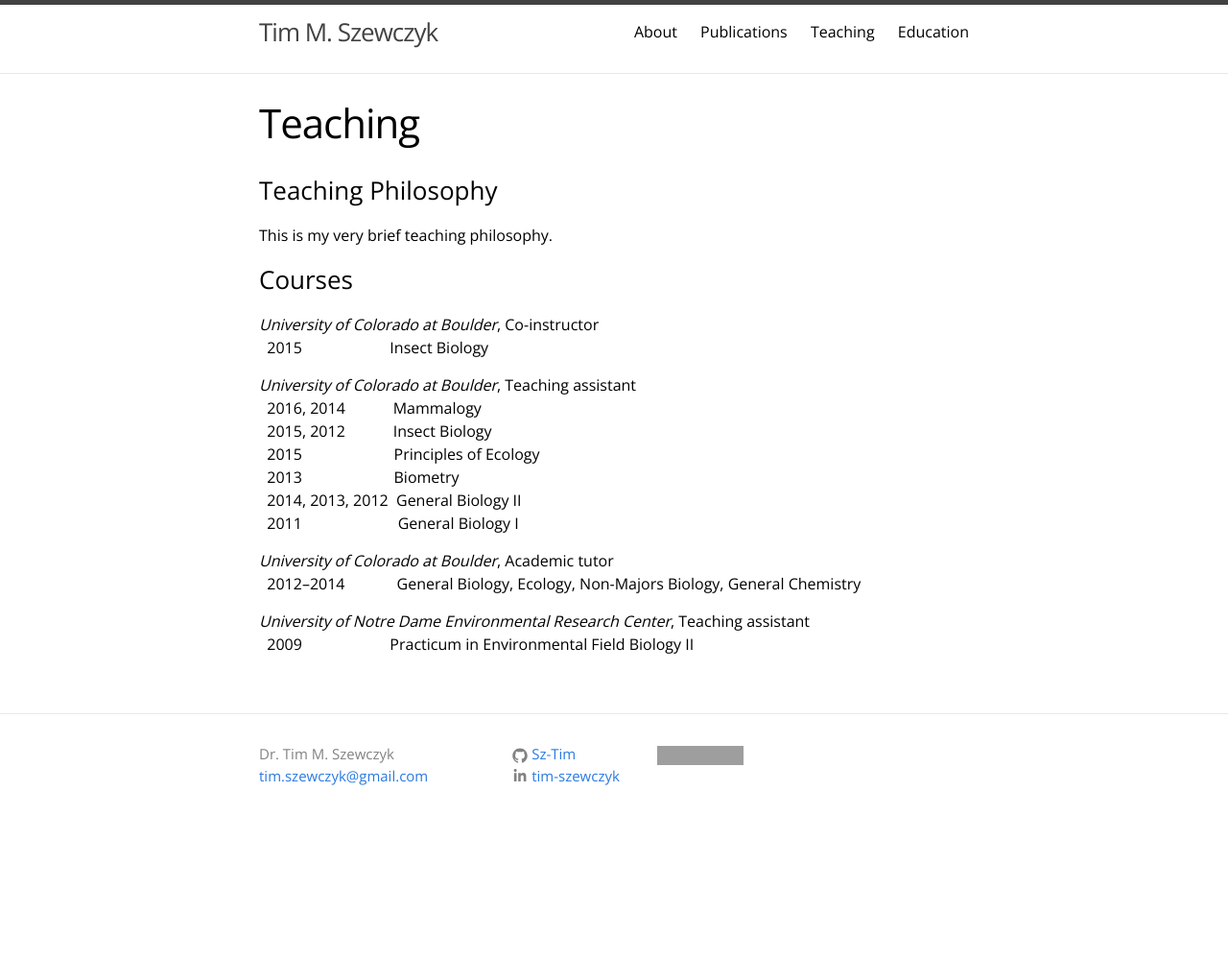
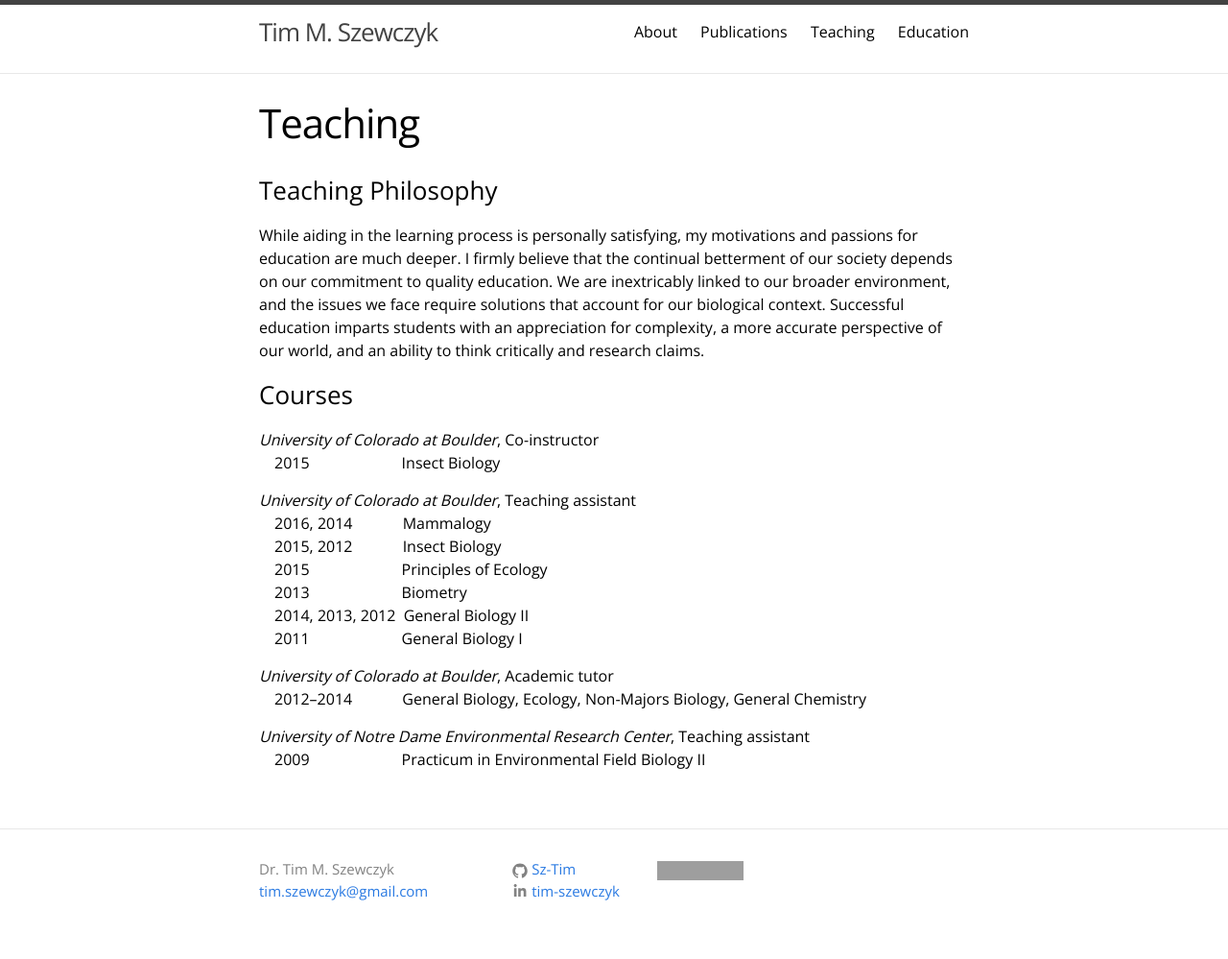
Before and after one commit to Sz-Tim/Sz-Tim.github.io, a Jekyll site: the page built from teaching.md, in a window 1280 px wide. Shown: the whole page at 96% size. Built offline with Jekyll 4.4.1, drawn with Linux system fonts in a browser that asks for light colours; before the commit the page ends 900 px from its top, so only the background shows below that; grey boxes are pictures that could not be loaded.

Commit message:
changing formatting

```diff
--- a/teaching.md
+++ b/teaching.md
@@ -6,27 +6,27 @@ weight: 3
 ---
 
 ### Teaching Philosophy
-This is my very brief teaching philosophy.
+While aiding in the learning process is personally satisfying, my motivations and passions for education are much deeper. I firmly believe that the continual betterment of our society depends on our commitment to quality education. We are inextricably linked to our broader environment, and the issues we face require solutions that account for our biological context. Successful education imparts students with an appreciation for complexity, a more accurate perspective of our world, and an ability to think critically and research claims.
 
 
 ### Courses
 
 *University of Colorado at Boulder*, Co-instructor
-&nbsp;&nbsp;2015&nbsp;&nbsp;&nbsp;&nbsp;&nbsp;&nbsp;&nbsp;&nbsp;&nbsp;&nbsp;&nbsp;&nbsp;&nbsp;&nbsp;&nbsp;&nbsp;&nbsp;&nbsp;&nbsp;&nbsp;&nbsp;&nbsp;Insect Biology
+&emsp;2015&emsp;&emsp;&emsp;&emsp;&emsp;&emsp;Insect Biology
 
 
 *University of Colorado at Boulder*, Teaching assistant
-&nbsp;&nbsp;2016, 2014&nbsp;&nbsp;&nbsp;&nbsp;&nbsp;&nbsp;&nbsp;&nbsp;&nbsp;&nbsp;&nbsp;&nbsp;Mammalogy
-&nbsp;&nbsp;2015, 2012&nbsp;&nbsp;&nbsp;&nbsp;&nbsp;&nbsp;&nbsp;&nbsp;&nbsp;&nbsp;&nbsp;&nbsp;Insect Biology
-&nbsp;&nbsp;2015&nbsp;&nbsp;&nbsp;&nbsp;&nbsp;&nbsp;&nbsp;&nbsp;&nbsp;&nbsp;&nbsp;&nbsp;&nbsp;&nbsp;&nbsp;&nbsp;&nbsp;&nbsp;&nbsp;&nbsp;&nbsp;&nbsp;&nbsp;Principles of Ecology
-&nbsp;&nbsp;2013&nbsp;&nbsp;&nbsp;&nbsp;&nbsp;&nbsp;&nbsp;&nbsp;&nbsp;&nbsp;&nbsp;&nbsp;&nbsp;&nbsp;&nbsp;&nbsp;&nbsp;&nbsp;&nbsp;&nbsp;&nbsp;&nbsp;&nbsp;Biometry
-&nbsp;&nbsp;2014, 2013, 2012&nbsp;&nbsp;General Biology II
-&nbsp;&nbsp;2011&nbsp;&nbsp;&nbsp;&nbsp;&nbsp;&nbsp;&nbsp;&nbsp;&nbsp;&nbsp;&nbsp;&nbsp;&nbsp;&nbsp;&nbsp;&nbsp;&nbsp;&nbsp;&nbsp;&nbsp;&nbsp;&nbsp;&nbsp;&nbsp;General Biology I
+&emsp;2016, 2014&emsp;&emsp;&emsp;&nbsp;Mammalogy
+&emsp;2015, 2012&emsp;&emsp;&emsp;&nbsp;Insect Biology
+&emsp;2015&emsp;&emsp;&emsp;&emsp;&emsp;&emsp;Principles of Ecology
+&emsp;2013&emsp;&emsp;&emsp;&emsp;&emsp;&emsp;Biometry
+&emsp;2014, 2013, 2012&nbsp;&nbsp;General Biology II
+&emsp;2011&emsp;&emsp;&emsp;&emsp;&emsp;&emsp;General Biology I
 
 
 *University of Colorado at Boulder*, Academic tutor
-&nbsp;&nbsp;2012–2014&nbsp;&nbsp;&nbsp;&nbsp;&nbsp;&nbsp;&nbsp;&nbsp;&nbsp;&nbsp;&nbsp;&nbsp;&nbsp;General Biology, Ecology, Non-Majors Biology, General Chemistry
+&emsp;2012–2014&emsp;&emsp;&emsp;&nbsp;General Biology, Ecology, Non-Majors Biology, General Chemistry
 
 
 *University of Notre Dame Environmental Research Center*, Teaching assistant
-&nbsp;&nbsp;2009&nbsp;&nbsp;&nbsp;&nbsp;&nbsp;&nbsp;&nbsp;&nbsp;&nbsp;&nbsp;&nbsp;&nbsp;&nbsp;&nbsp;&nbsp;&nbsp;&nbsp;&nbsp;&nbsp;&nbsp;&nbsp;&nbsp;Practicum in Environmental Field Biology II
+&emsp;2009&emsp;&emsp;&emsp;&emsp;&emsp;&emsp;Practicum in Environmental Field Biology II
```
